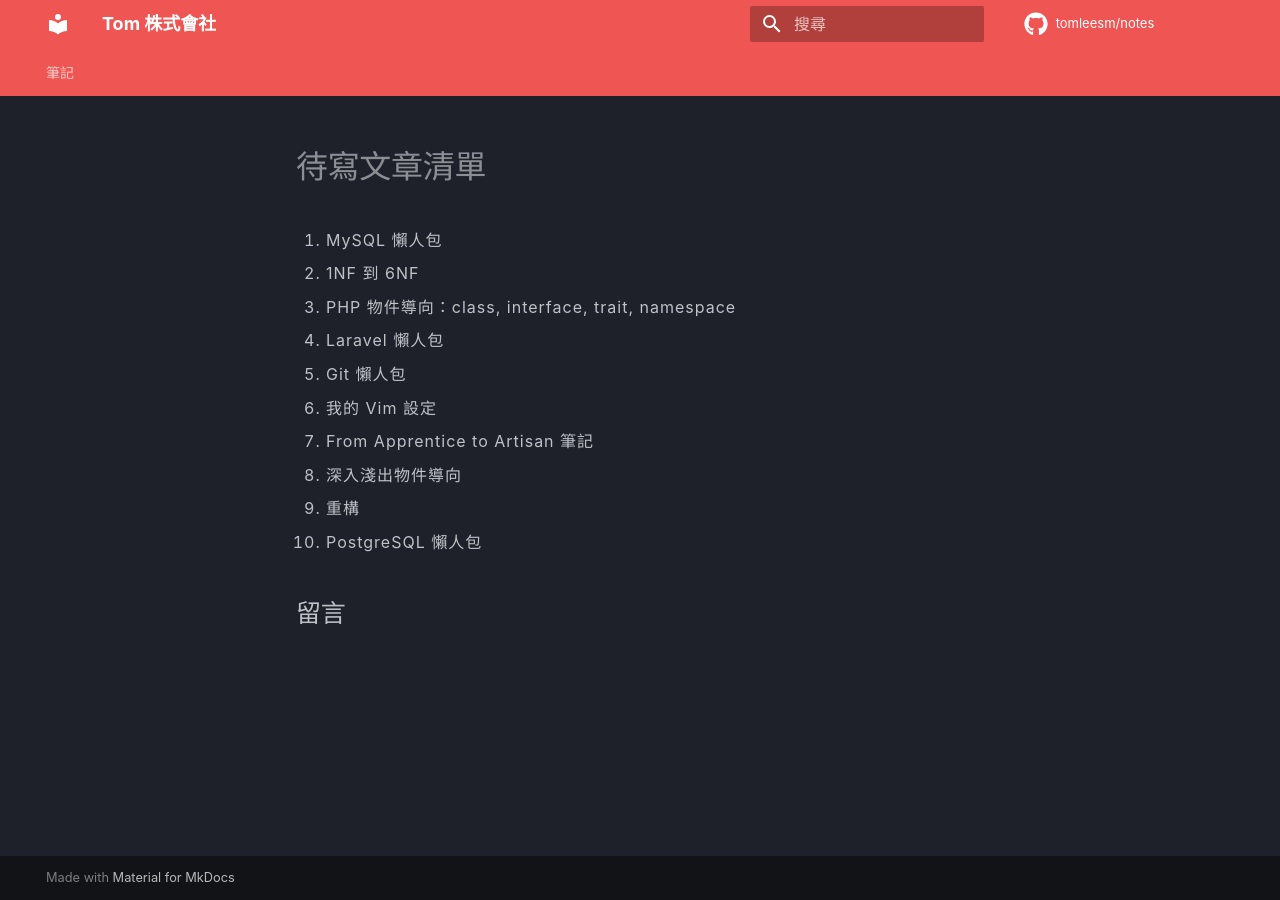
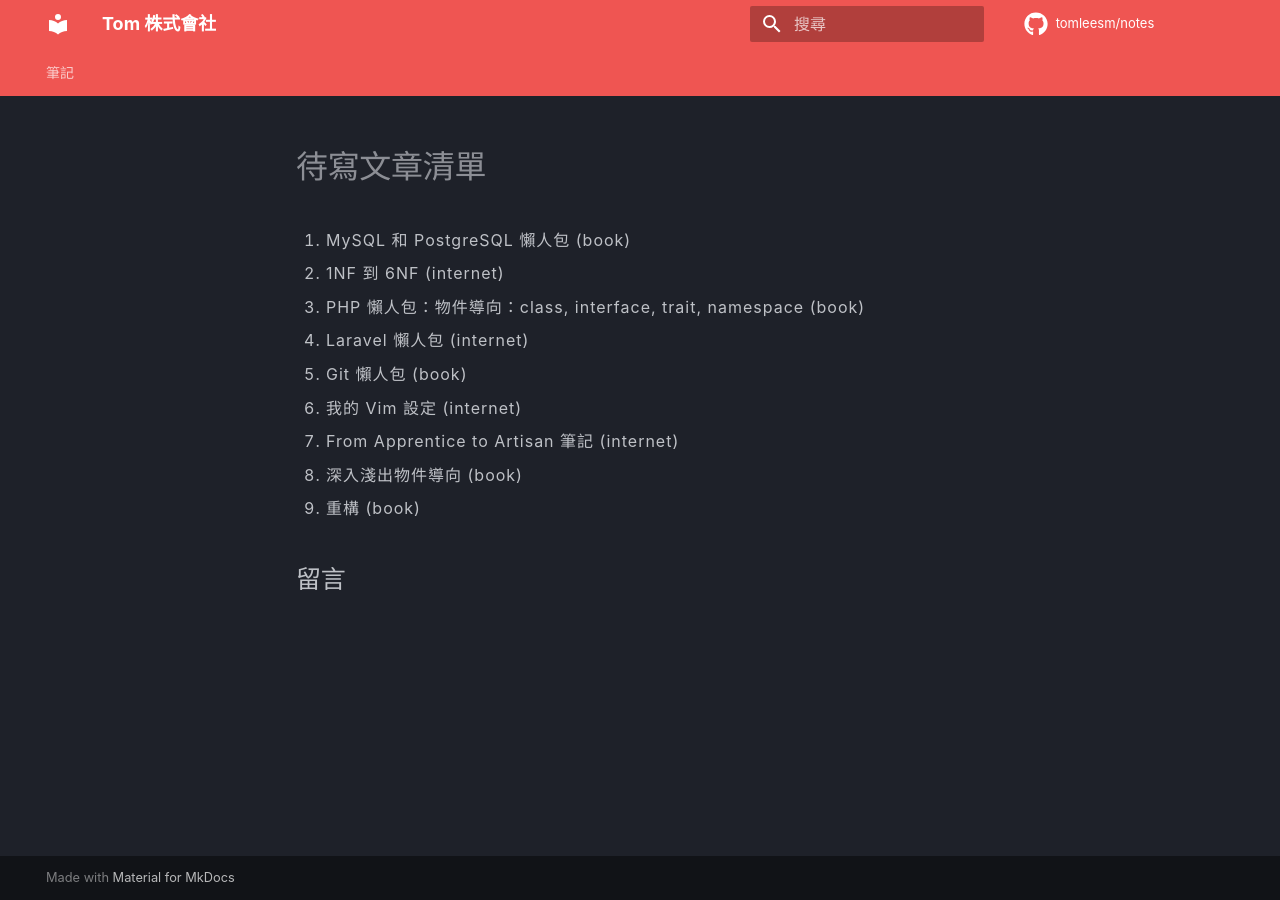
Before and after one commit to tomleesm/notes, an MkDocs documentation site: the page built from docs/articles-wait-to-write.md, in a window 1280 px wide. Built offline with MkDocs 1.6.1 and Material for MkDocs 9.7.7, drawn with Linux system fonts in a browser that asks for light colours; comment, search, counter and statistics services are not loaded.

Commit message:
反正 MySQL 和 PostgreSQL 語法 99% 都一樣

```diff
--- a/docs/articles-wait-to-write.md
+++ b/docs/articles-wait-to-write.md
@@ -1,11 +1,10 @@
 # 待寫文章清單
-1. MySQL 懶人包
-2. 1NF 到 6NF
-3. PHP 物件導向：class, interface, trait, namespace
-6. Laravel 懶人包
-7. Git 懶人包
-8. 我的 Vim 設定
-9. From Apprentice to Artisan 筆記
-10. 深入淺出物件導向
-11. 重構
-12. PostgreSQL 懶人包
+1. MySQL 和 PostgreSQL 懶人包 (book)
+2. 1NF 到 6NF (internet)
+3. PHP 懶人包：物件導向：class, interface, trait, namespace (book)
+4. Laravel 懶人包 (internet)
+5. Git 懶人包 (book)
+6. 我的 Vim 設定 (internet)
+7. From Apprentice to Artisan 筆記 (internet)
+8. 深入淺出物件導向 (book)
+9. 重構 (book)
```
